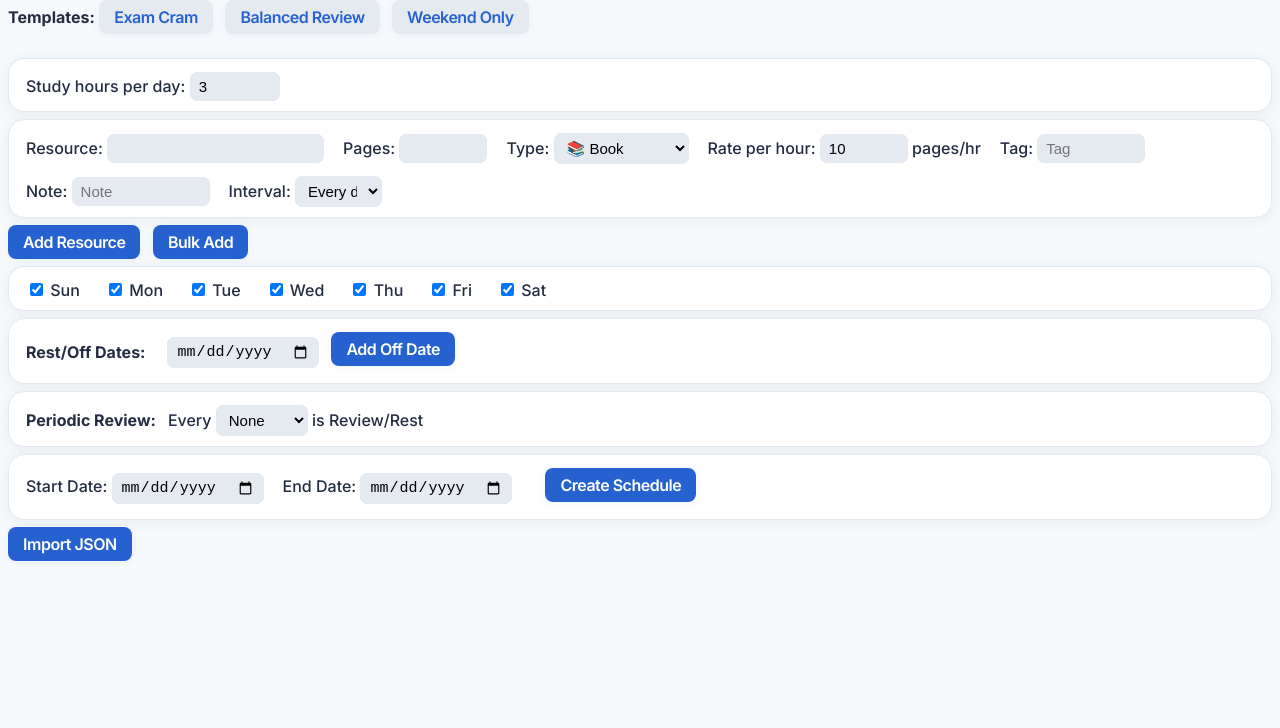
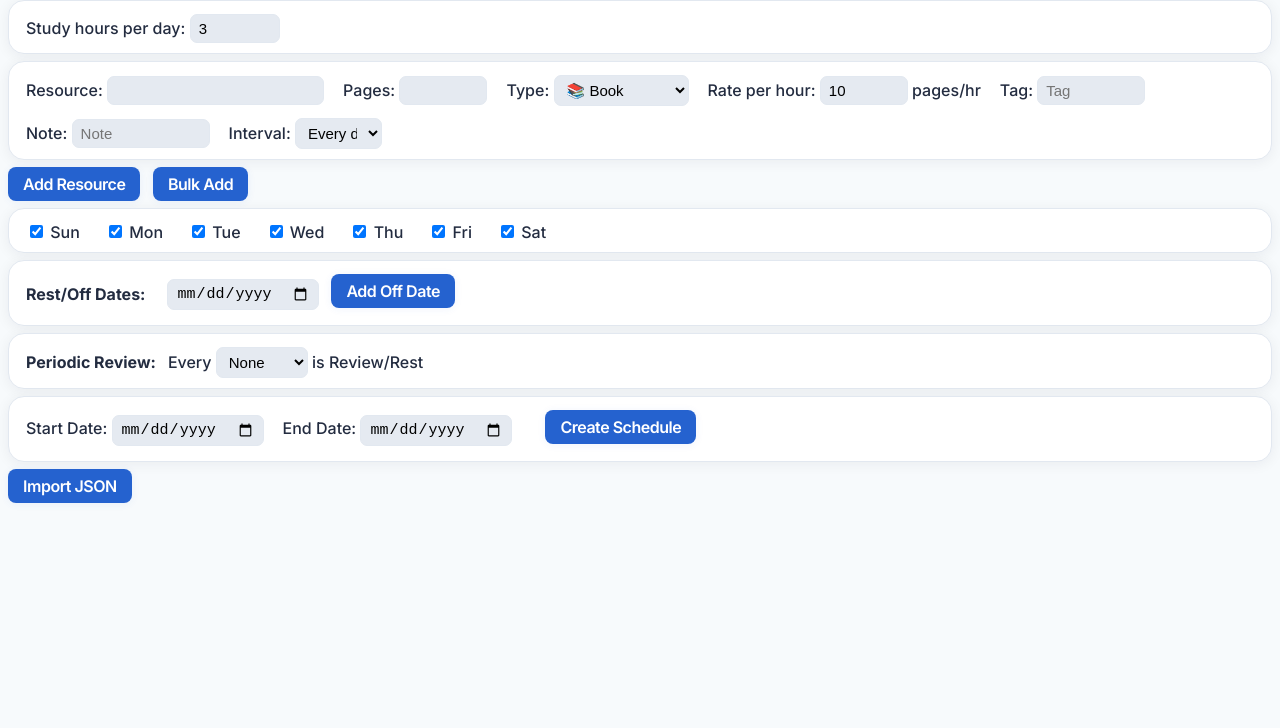
Before and after one commit to Skye-Glitch1509/study-scheduler, a website: page public/index.html in a window 1280 px wide. Shown: the part 88-816 px from the top of the page. Drawn offline with Linux system fonts and the light colour scheme.

Commit message:
Remove template option and update study scheduler code

```diff
--- a/public/index.html
+++ b/public/index.html
@@ -37,9 +37,6 @@
     button:hover, input[type="button"]:hover {background: var(--primary-btn-hover); box-shadow: 0 2px 20px #2562cf2a;}
     #bulk-modal-inner {background: var(--card);}
     body.dark #bulk-modal-inner {background: var(--dark-card);}
-    .template-strip {margin-bottom:17px;}
-    .template-strip button {background:var(--accent);color:var(--main);}
-    body.dark .template-strip button {background:var(--dark-card);color:var(--dark-main);}
     .weekday-checkboxes label {font-weight:500;margin-right:13px;}
     #schedule, .draggable-item {font-size:1em;}
     #progress-bar-container { width: 100%; max-width: 510px; height: 22px; border-radius: 17px;
@@ -72,12 +69,6 @@
 <div class="app-header">
   <h1>Study Scheduler</h1>
   <button id="darkmode-btn" title="Toggle dark mode">🌙</button>
-</div>
-<div class="template-strip">
-  <b>Templates:</b>
-  <button onclick="applyTemplate('exam')">Exam Cram</button>
-  <button onclick="applyTemplate('balanced')">Balanced Review</button>
-  <button onclick="applyTemplate('weekend')">Weekend Only</button>
 </div>
 <form id="study-form" style="display:block;">
   <div class="card card-row">
@@ -219,22 +210,6 @@ const resourceTypeLabels = {
 const rateTypeLabels = {
   book: "pages/hr", qbank: "questions/hr", flashcards: "cards/hr", video: "videos/hr", other: "items/hr"
 };
-const studyTemplates = {
-  exam: {
-    resources: [["Boards Book", 800, "book", "high yield", "", 20], ["QBank Full", 2400, "qbank", "", "Timed only", 30]],
-    intervals: [1,1], types: ["book","qbank"], tags:["high yield",""], notes:["","Timed only"], rates:[20,30],
-    weekdays: [0,1,2,3,4,5,6], startDays:0, reviewDay:7
-  },
-  balanced: {
-    resources: [["Textbook",500,"book","","",15],["Flash Deck",150,"flashcards","","",35],["Review Videos",40,"video","","",3]],
-    intervals:[2,2,3], types:["book","flashcards","video"], tags:["","",""], notes:["","",""], rates:[15,35,3],
-    weekdays:[1,2,3,4,5], startDays:0, reviewDay:7
-  },
-  weekend: {
-    resources: [["MCQ Practice",300,"qbank","","",10],["Weekly Review",36,"video","","",2]],
-    intervals: [7,7], types:["qbank","video"], tags:["",""], notes:["",""], rates:[10,2], weekdays:[6,0], startDays:0, reviewDay:0
-  }
-};
 
 function updateRateTypeLabels() {
   document.querySelectorAll('.resource-row').forEach(row => {
@@ -272,23 +247,6 @@ document.getElementById('add-resource-btn').addEventListener('click', function()
   updateRateTypeLabels();
 });
 updateRateTypeLabels();
-
-function applyTemplate(which) {
-  const resourceList = document.getElementById('resource-list');
-  resourceList.innerHTML = '';
-  const tpl = studyTemplates[which];
-  if (tpl) {
-    tpl.resources.forEach((res, idx) => {
-      addResourceRow(res[0], res[1], res[2], tpl.tags[idx], tpl.notes[idx], tpl.intervals[idx], tpl.rates[idx]);
-    });
-  }
-  // Always append a blank row for user input
-  addResourceRow();
-  document.querySelectorAll('.weekday').forEach(cb=>{
-    cb.checked = tpl.weekdays.includes(parseInt(cb.value));
-  });
-  document.getElementById('review-dropdown').value = tpl.reviewDay;
-}
 
 document.getElementById('bulk-type-dropdown').addEventListener('change', function() {
   document.getElementById('bulk-rate-type-label').textContent = rateTypeLabels[this.value] || "items/hr";
```
